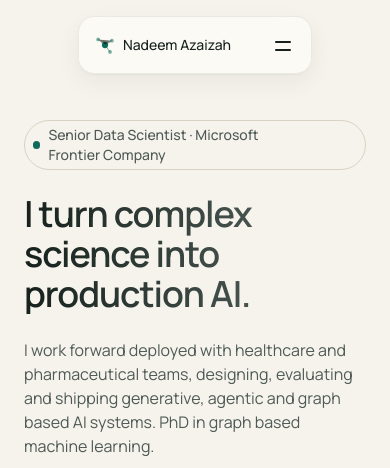
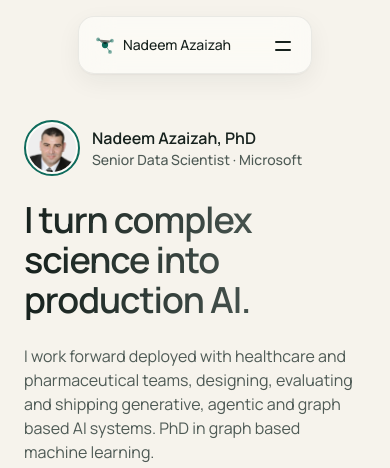
Before and after one commit to nadeemazaizah/nadeemazaizah.github.io, a plain HTML site: page index.html in a window 390 px wide. Shown: the top 468 px of the page. Drawn offline with nearby package versions, Linux system fonts and the light colour scheme.

Commit message:
Show profile photo in mobile hero
Co-authored-by: Copilot App <223556219+Copilot@users.noreply.github.com>

```diff
--- a/assets/css/style.css
+++ b/assets/css/style.css
@@ -196,6 +196,17 @@ button { font: inherit; color: inherit; background: none; border: 0; cursor: poi
   animation: pulse 2400ms var(--ease) infinite;
 }
 @keyframes pulse { 0% { transform: scale(1); opacity: .6; } 80%, 100% { transform: scale(3); opacity: 0; } }
+
+/* Mobile identity row: shows the face before the graph, which stacks below on small screens */
+.hero-id { display: none; align-items: center; gap: var(--s-100); }
+.hero-id img {
+  width: 56px; height: 56px; flex: none; object-fit: cover;
+  border-radius: var(--r-full); border: 2px solid var(--accent);
+  padding: 2px; background: var(--surface-2);
+}
+.hero-id p { display: grid; margin: 0; }
+.hero-id .title-sm { font-weight: 600; font-size: 16px; line-height: 24px; color: var(--text); }
+.hero-id .caption-1 { color: var(--muted); }
 
 .hero-title {
   margin-top: var(--s-300);
@@ -417,6 +428,8 @@ button { font: inherit; color: inherit; background: none; border: 0; cursor: poi
   .hero-grid { grid-template-columns: 1fr; }
   .hero-graph { height: 420px; margin-right: 0; }
   .br-desk { display: none; }
+  .hero-id { display: flex; }
+  .hero-copy .eyebrow { display: none; }
   .about-grid { grid-template-columns: 1fr; gap: var(--s-400); }
   .cards { grid-template-columns: repeat(2, minmax(0, 1fr)); }
 }
--- a/index.html
+++ b/index.html
@@ -94,6 +94,10 @@
     <section class="hero" id="top">
       <div class="container hero-grid">
         <div class="hero-copy">
+          <div class="hero-id">
+            <img src="assets/img/profile.jpg" alt="Portrait of Nadeem Azaizah" width="56" height="56" loading="eager">
+            <p><span class="title-sm">Nadeem Azaizah, PhD</span><span class="caption-1">Senior Data Scientist · Microsoft</span></p>
+          </div>
           <p class="eyebrow caption-1"><span class="pulse" aria-hidden="true"></span>Senior Data Scientist · Microsoft Frontier Company</p>
           <h1 class="heading-1 hero-title">I turn complex science<br class="br-desk"> into production AI.</h1>
           <p class="hero-sub body-3">I work forward deployed with healthcare and pharmaceutical teams, designing, evaluating and shipping generative, agentic and graph based AI systems. PhD in graph based machine learning.</p>
```
